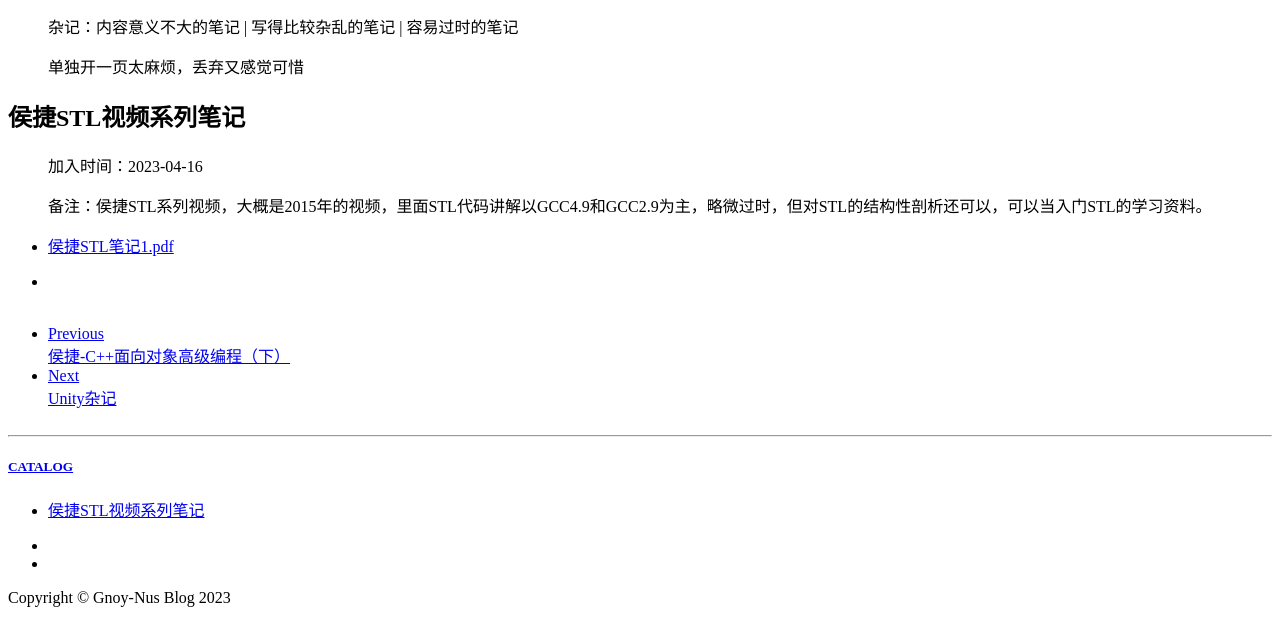
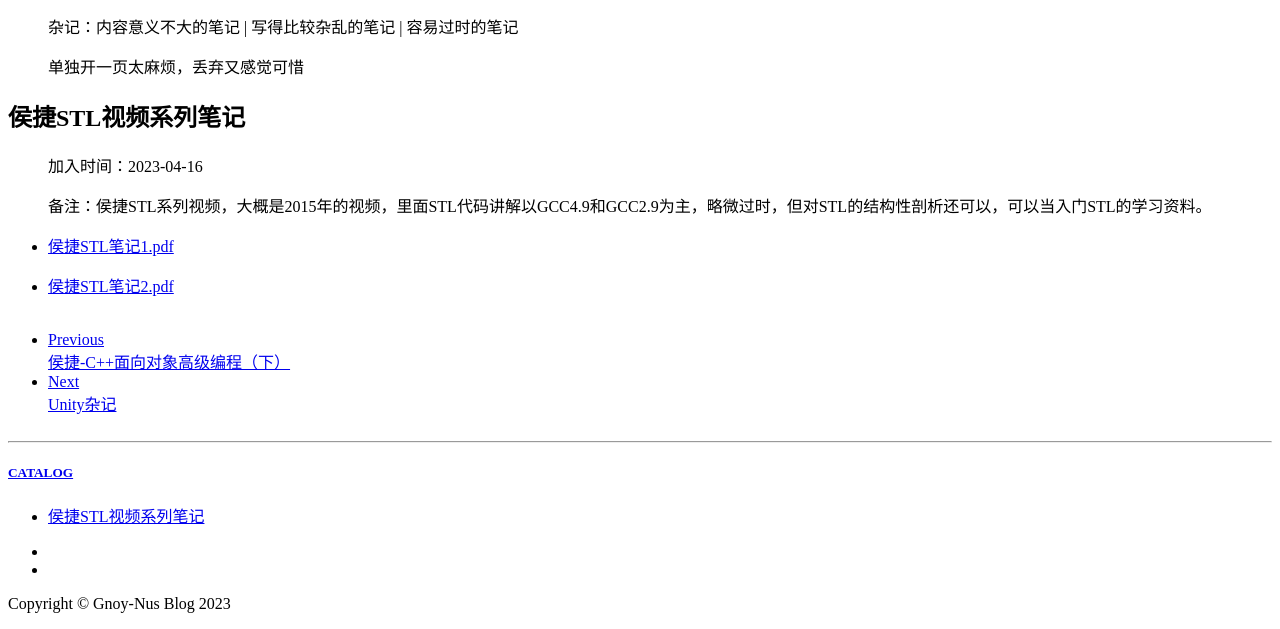
Before and after one commit to Gnoy-Nus/Gnoy-Nus.github.io, a Jekyll site: the page built from _posts/2099-01-01-C++杂记.md, in a window 1280 px wide. Shown: the part 387-1016 px from the top of the page. Built offline with Jekyll 4.4.1, drawn with Linux system fonts in a browser that asks for light colours; comment, search, counter and statistics services are not loaded.

Commit message:
侯捷STL笔记2

```diff
--- a/_posts/2099-01-01-C++杂记.md
+++ b/_posts/2099-01-01-C++杂记.md
@@ -26,4 +26,6 @@ tags:
 
   [1]: https://gnoy-nus.github.io/download/C++/侯捷STL/侯捷STL笔记1.pdf
 
--
+- [侯捷STL笔记2.pdf][2]
+
+  [2]: https://gnoy-nus.github.io/download/C++/侯捷STL/侯捷STL笔记2.pdf
```
Also changed, not shown: 2 other files.
